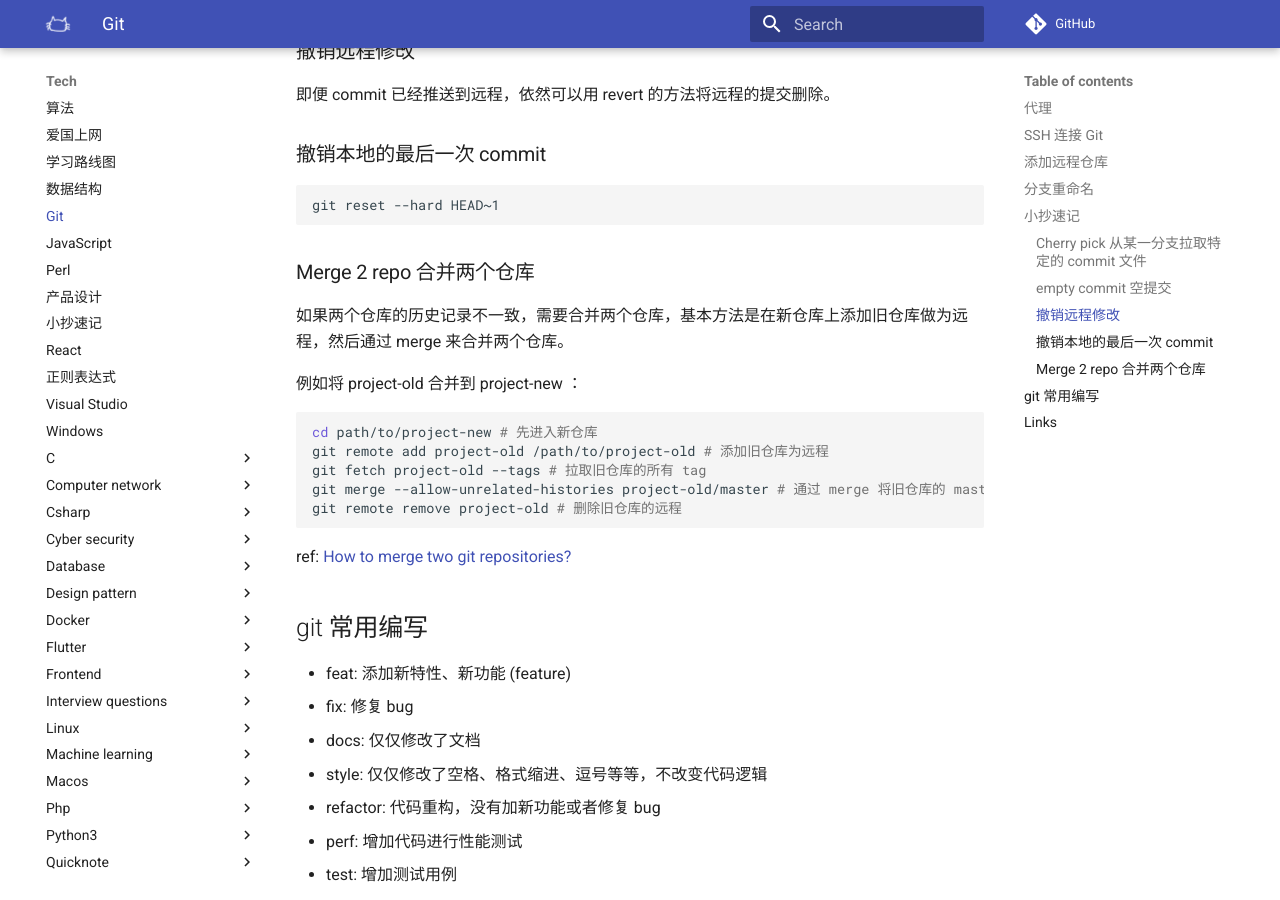
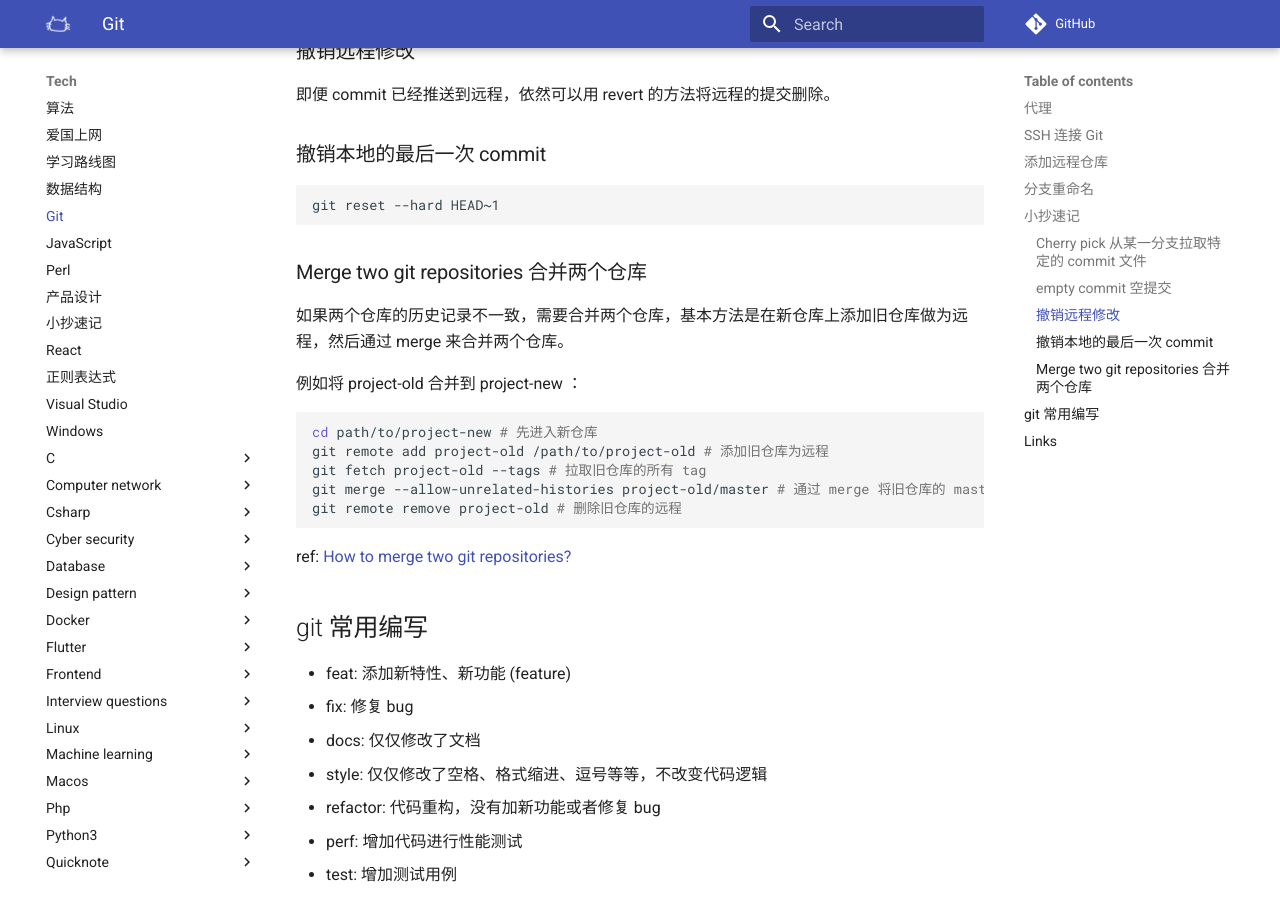
Before and after one commit to luoxufeiyan/wiki.luoxufeiyan.com, an MkDocs documentation site: the page built from docs/tech/git.md, in a window 1280 px wide and 900 px high, scrolled down 2418 px. Built offline with MkDocs 1.6.1 and Material for MkDocs 9.7.7, drawn with Linux system fonts in a browser that asks for light colours; comment, search, counter and statistics services are not loaded.

Commit message:
fix typo

````diff
--- a/docs/tech/git.md
+++ b/docs/tech/git.md
@@ -125,7 +125,7 @@ git commit --allow-empty -m "Trigger Build"
 git reset --hard HEAD~1
 ```
 
-### Merge 2 repo 合并两个仓库
+### Merge two git repositories 合并两个仓库
 
 如果两个仓库的历史记录不一致，需要合并两个仓库，基本方法是在新仓库上添加旧仓库做为远程，然后通过 merge 来合并两个仓库。
 
````
